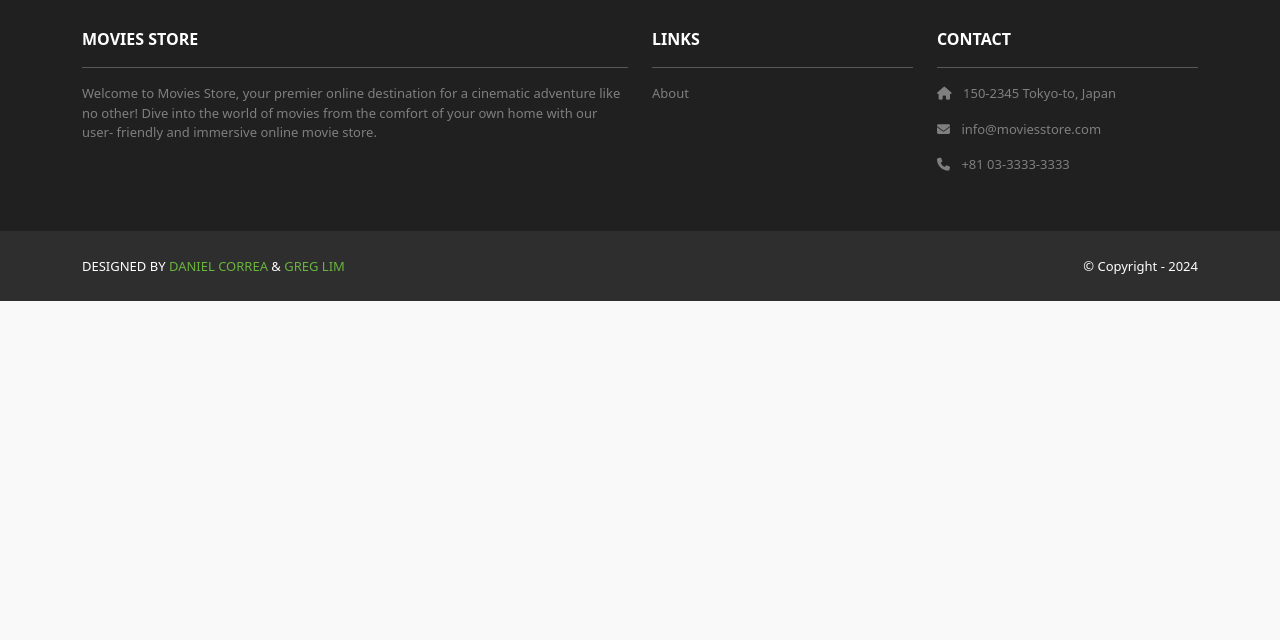
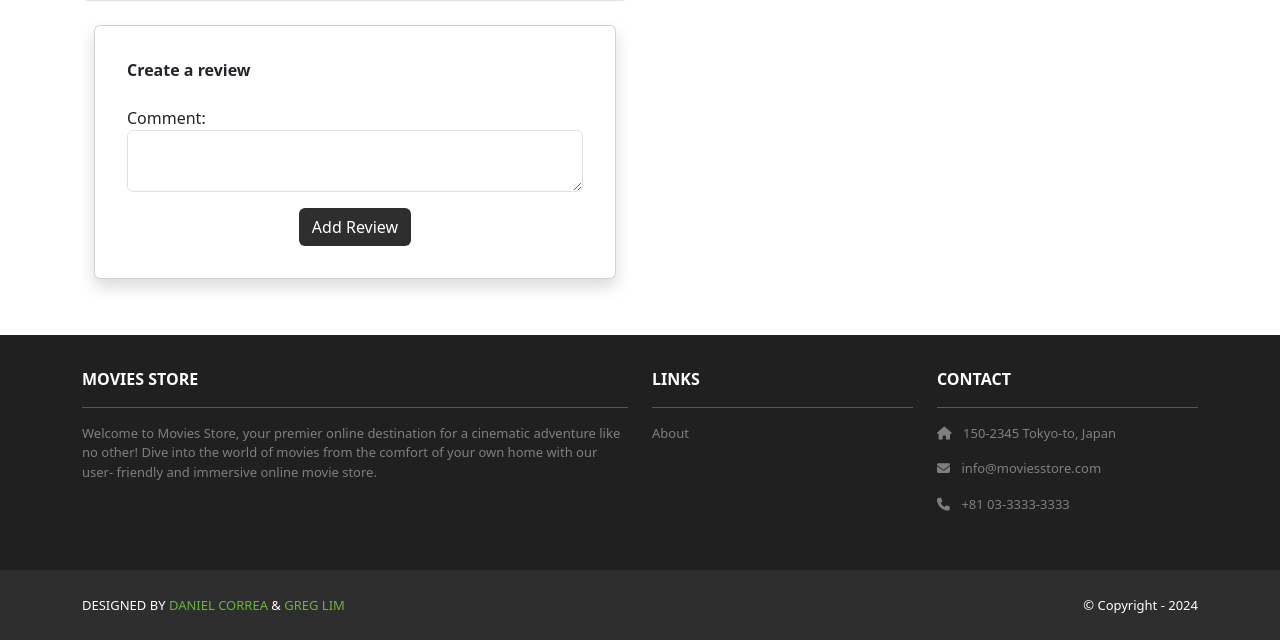
Before and after one commit to AaryanPotdar/CS2340_Armin3, a Django app: page /movies/1/ in a window 1280 px wide. Shown: the part 523-1163 px from the top of the page. Before the commit the page ends 824 px from the top, so only its background shows below. Run offline with Django 5.2, Linux system fonts and the light colour scheme; a user stored in the database is signed in; data comes from the database, SQL or seed files in the repository; both versions use the stored data as it was after the commit; some libraries are stand-ins or nearby versions.

Commit message:
Chapter 9 Content [CURD review portion] completed

```diff
--- a/moviesstore/movies/templates/movies/show.html
+++ b/moviesstore/movies/templates/movies/show.html
@@ -6,13 +6,66 @@
             <div class="row mt-3">
                 <div class="col-md-6 mx-auto mb-3">
                     <h2>{{ template_data.movie.name }}</h2>
-            <hr />
+                    <hr/>
                     <p><b>Description:</b> {{ template_data.movie.description }}</p>
                     <p><b>Price:</b> ${{ template_data.movie.price }}</p>
+                    <h2>Reviews</h2>
+                    <hr/>
+                    <ul class="list-group">
+                        {% for review in template_data.reviews %}
+                            <li class="list-group-item pb-3 pt-3">
+                                <h5 class="card-title">
+                                    Review by {{ review.user.username }}
+                                </h5>
+                                <h6 class="card-subtitle mb-2 text-muted">
+                                    {{ review.date }}
+                                </h6>
+                                <p class="card-text">{{ review.comment }}</p>
+                                {% if user.is_authenticated and user == review.user %}
+                                    <a class="btn btn-primary"
+                                       href="{% url 'movies.edit_review' id=template_data.movie.id review_id=review.id %}">Edit
+                                    </a>
+                                    <a class="btn btn-danger"
+                                       href="{% url 'movies.delete_review' id=template_data.movie.id review_id=review.id %}">Delete
+                                    </a>
+                                {% endif %}
+                            </li>
+                        {% endfor %}
+                    </ul>
+                    {% if user.is_authenticated %}
+                        <div class="container mt-4">
+                            <div class="row justify-content-center">
+                                <div class="col-12">
+                                    <div class="card shadow p-3 mb-4 rounded">
+                                        <div class="card-body">
+                                            <b class="text-start">Create a review
+                                            </b><br/><br/>
+                                            <form method="POST" action=
+                                                    "{% url 'movies.create_review' id=template_data.movie.id %}">
+                                                {% csrf_token %}
+                                                <p>
+                                                    <label for="comment">Comment:</label>
+                                                    <textarea name="comment" required
+                                                              class="form-control"
+                                                              id="comment"></textarea>
+                                                </p>
+                                                <div class="text-center">
+                                                    <button type="submit"
+                                                            class="btn bg-dark text-white">
+                                                        Add Review
+                                                    </button>
+                                                </div>
+                                            </form>
+                                        </div>
+                                    </div>
+                                </div>
+                            </div>
+                        </div>
+                    {% endif %}
                 </div>
                 <div class="col-md-6 mx-auto mb-3 text-center">
                     <img src="{{ template_data.movie.image.url }}"
-            class="rounded img-card-400" />
+                         class="rounded img-card-400"/>
                 </div>
             </div>
         </div>
--- a/moviesstore/movies/urls.py
+++ b/moviesstore/movies/urls.py
@@ -3,4 +3,7 @@ from . import views
 urlpatterns = [
     path('', views.index, name='movies.index'),
     path('<int:id>/', views.show, name='movies.show'),
+    path('<int:id>/review/create/', views.create_review, name='movies.create_review'),
+    path('<int:id>/review/<int:review_id>/edit/', views.edit_review, name='movies.edit_review'),
+    path('<int:id>/review/<int:review_id>/delete/', views.delete_review, name='movies.delete_review'),
 ]
--- a/moviesstore/movies/views.py
+++ b/moviesstore/movies/views.py
@@ -1,5 +1,6 @@
-from django.shortcuts import render
-from .models import Movie
+from django.shortcuts import render, redirect, get_object_or_404
+from .models import Movie, Review
+from django.contrib.auth.decorators import login_required
 def index(request):
     search_term = request.GET.get('search')
     if search_term:
@@ -14,8 +15,49 @@ def index(request):
 
 def show(request, id):
     movie =  Movie.objects.get(id=id)
+    reviews = Review.objects.filter(movie=movie)
     template_data = {}
     template_data['title'] = movie.name
     template_data['movie'] = movie
+    template_data['reviews'] = reviews
     return render(request, 'movies/show.html',
                   {'template_data': template_data})
+
+@login_required
+def create_review(request, id):
+    if request.method == 'POST' and request.POST['comment'] != '':
+        movie = Movie.objects.get(id=id)
+        review = Review()
+        review.comment = request.POST['comment']
+        review.movie = movie
+        review.user = request.user
+        review.save()
+        return redirect('movies.show', id=id)
+    else:
+        return redirect('movies.show', id=id)
+
+@login_required
+def edit_review(request, id, review_id):
+    review = get_object_or_404(Review, id=review_id)
+    if request.user != review.user:
+        return redirect('movies.show', id=id)
+    if request.method == 'GET':
+        template_data = {}
+        template_data['title'] = 'Edit Review'
+        template_data['review'] = review
+        return render(request, 'movies/edit_review.html',
+            {'template_data': template_data})
+    elif request.method == 'POST' and request.POST['comment'] != '':
+        review = Review.objects.get(id=review_id)
+        review.comment = request.POST['comment']
+        review.save()
+        return redirect('movies.show', id=id)
+    else:
+        return redirect('movies.show', id=id)
+
+@login_required
+def delete_review(request, id, review_id):
+    review = get_object_or_404(Review, id=review_id,
+        user=request.user)
+    review.delete()
+    return redirect('movies.show', id=id)
```
Also changed, not shown: moviesstore/movies/templates/movies/edit_review.html (added, +26 -0 lines), moviesstore/db.sqlite3. Lines whose indentation alone changed are shown as unchanged.
